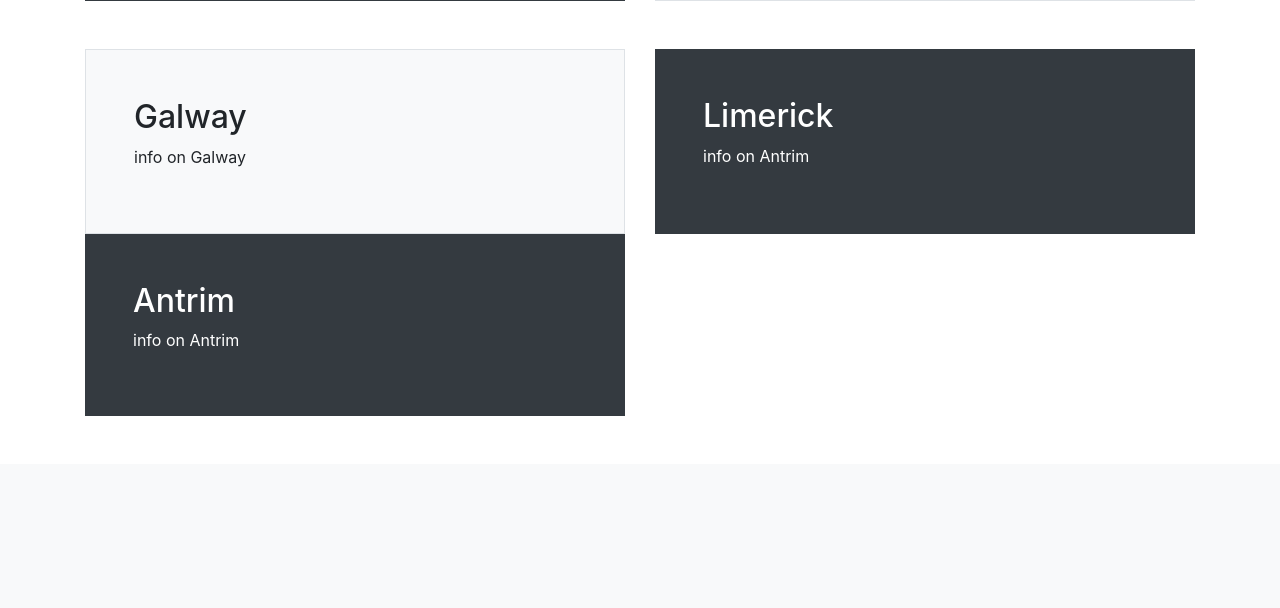
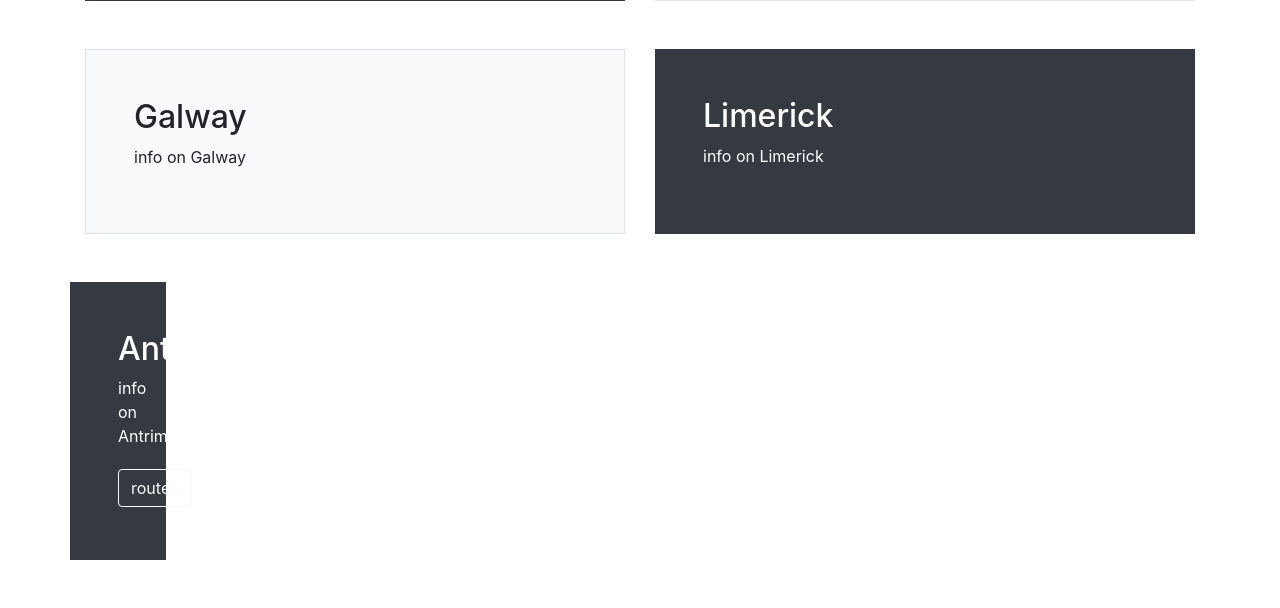
Before and after one commit to x21128332/ScalableCloudProgramming, a Django app: page /routes/ in a window 1280 px wide. Shown: the part 389-997 px from the top of the page. Before the commit the page ends 805 px from the top, so only its background shows below. Run offline with Django 3.2, Linux system fonts and the light colour scheme; some libraries are stand-ins or nearby versions.

Commit message:
fixing routes html & testing store procedure

```diff
--- a/routes/templates/routes/routes.html
+++ b/routes/templates/routes/routes.html
@@ -31,14 +31,25 @@
             <div class="col-md-6">
                 <div class="h-100 p-5 text-white bg-dark rounded-3">
                     <h2>Limerick</h2>
-                    <p>info on Antrim</p></p>
+                    <p>info on Limerick</p></p>
                 </div>
             </div>
-            <div class="col-md-6">
-                <div class="h-100 p-5 text-white bg-dark rounded-3">
-                    <h2>Antrim</h2>
-                    <p>info on Antrim</p></p>
-                </div>
+            <div class="row align-items-md-stretch  mt-5">
+                <div class="col-md-6">
+                    <div class="h-100 p-5 text-white bg-dark rounded-3">
+                        <h2>Antrim</h2>
+                        <p>info on Antrim</p>
+                        <a class="navbar-brand" href="routes">
+                        <button class="btn btn-outline-light" type="button" href="/routes">routes</button>
+                        </a>
+                    </div>
+                </div> <!--
+                <div class="col-md-6">
+                    <div class="h-100 p-5 bg-light border rounded-3">
+                        <h2>Belfast</h2>
+                        <p>info on Belfast</p>
+                    </div>
+                </div> -->
             </div>
         </div>
     </div>
--- a/timetables/views.py
+++ b/timetables/views.py
@@ -18,7 +18,7 @@ def timetables(request):
     conn = get_db_connection()
     cursor = conn.cursor()
      #use parameters or apim
-    cursor.execute("EXEC procedure_name;")
+    cursor.execute("EXEC dbo.timetable_procedure;")
     #cursor.execute("select [dbo].[tours].origin, [dbo].[tours].destination, [dbo].[timetables].departure_time, [dbo].[timetables].arrival_time from [dbo].[timetables] JOIN [dbo].[tours] on [dbo].[timetables].tour_id=[dbo].[tours].tour_id;")
     rows = cursor.fetchall()
     # process rows
```
